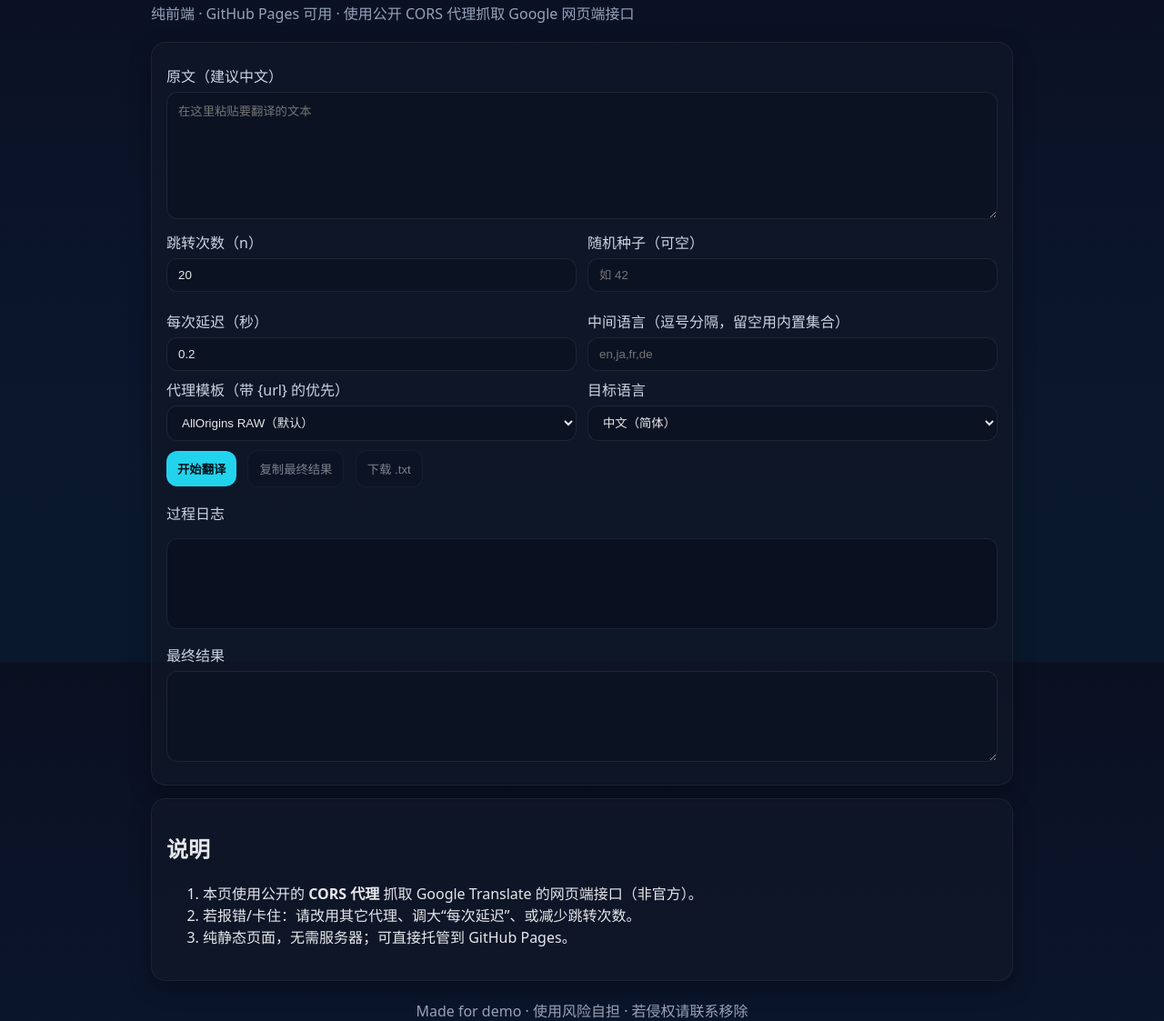
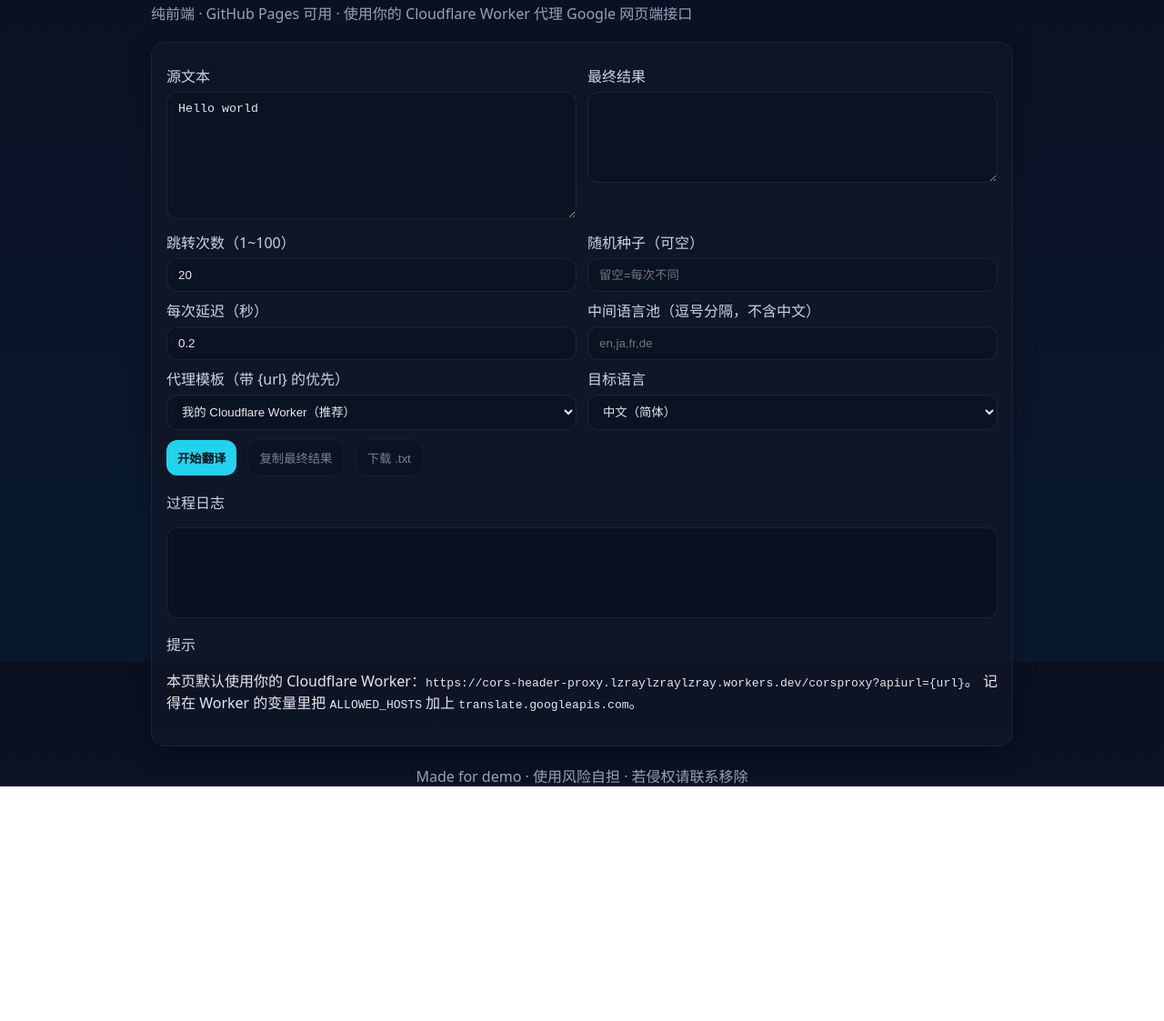
Before and after one commit to lzray-universe/translate100, a plain HTML site: page index.html in a window 1280 px wide. Shown: the part 72-1195 px from the top of the page at 91% size. After the commit the page ends 937 px from the top, so only its background shows below. Drawn offline with Linux system fonts and the light colour scheme.

Commit message:
Update index.html

```diff
--- a/index.html
+++ b/index.html
@@ -9,29 +9,40 @@
 <body>
   <header>
     <h1>翻译一百次 · 免注册免 API（爬虫版）</h1>
-    <p class="sub">纯前端 · GitHub Pages 可用 · 使用公开 CORS 代理抓取 Google 网页端接口</p>
+    <p class="sub">纯前端 · GitHub Pages 可用 · 使用你的 Cloudflare Worker 代理 Google 网页端接口</p>
   </header>
 
   <main>
     <section class="panel">
-      <label>原文（建议中文）</label>
-      <textarea id="inputText" placeholder="在这里粘贴要翻译的文本"></textarea>
+      <div class="grid">
+        <div>
+          <label>源文本</label>
+          <textarea id="inputText" placeholder="在此粘贴文本">Hello world</textarea>
+        </div>
+        <div>
+          <label>最终结果</label>
+          <textarea id="outputText" readonly></textarea>
+        </div>
+      </div>
 
       <div class="grid">
         <div>
-          <label>跳转次数（n）</label>
-          <input id="numHops" type="number" min="1" max="500" value="20">
+          <label>跳转次数（1~100）</label>
+          <input id="numHops" type="number" min="1" max="100" value="20">
         </div>
         <div>
           <label>随机种子（可空）</label>
-          <input id="seed" type="number" placeholder="如 42">
+          <input id="seed" type="text" placeholder="留空=每次不同">
+        </div>
+      </div>
+
+      <div class="grid">
+        <div>
+          <label>每次延迟（秒）</label>
+          <input id="sleepSec" type="number" min="0" max="10" step="0.1" value="0.2">
         </div>
         <div>
-          <label>每次延迟（秒）</label>
-          <input id="sleep" type="number" min="0" step="0.1" value="0.2">
-        </div>
-        <div>
-          <label>中间语言（逗号分隔，留空用内置集合）</label>
+          <label>中间语言池（逗号分隔，不含中文）</label>
           <input id="langs" type="text" placeholder="en,ja,fr,de">
         </div>
       </div>
@@ -40,9 +51,13 @@
         <div>
           <label>代理模板（带 {url} 的优先）</label>
           <select id="proxy">
-            <option value="https://api.allorigins.win/raw?url={url}">AllOrigins RAW（默认）</option>
-            <option value="https://cors.isomorphic-git.org/">isomorphic-git CORS</option>
+            <!-- 设为默认选中 -->
+            <option selected value="https://cors-header-proxy.lzraylzraylzray.workers.dev/corsproxy?apiurl={url}">
+              我的 Cloudflare Worker（推荐）
+            </option>
             <option value="">（不用代理，可能被 CORS 拒绝）</option>
+            <option value="https://api.allorigins.win/raw?url={url}">AllOrigins RAW（备用）</option>
+            <option value="https://cors.isomorphic-git.org/">isomorphic-git CORS（备用）</option>
           </select>
         </div>
         <div>
@@ -64,18 +79,12 @@
       </div>
 
       <div class="outwrap">
-        <label>最终结果</label>
-        <textarea id="outputText" readonly></textarea>
+        <label>提示</label>
+        <p class="note">
+          本页默认使用你的 Cloudflare Worker：<code>https://cors-header-proxy.lzraylzraylzray.workers.dev/corsproxy?apiurl={url}</code>。
+          记得在 Worker 的变量里把 <code>ALLOWED_HOSTS</code> 加上 <code>translate.googleapis.com</code>。
+        </p>
       </div>
-    </section>
-
-    <section class="panel">
-      <h2>说明</h2>
-      <ol>
-        <li>本页使用公开的 <b>CORS 代理</b> 抓取 Google Translate 的网页端接口（非官方）。</li>
-        <li>若报错/卡住：请改用其它代理、调大“每次延迟”、或减少跳转次数。</li>
-        <li>纯静态页面，无需服务器；可直接托管到 GitHub Pages。</li>
-      </ol>
     </section>
   </main>
 
```
